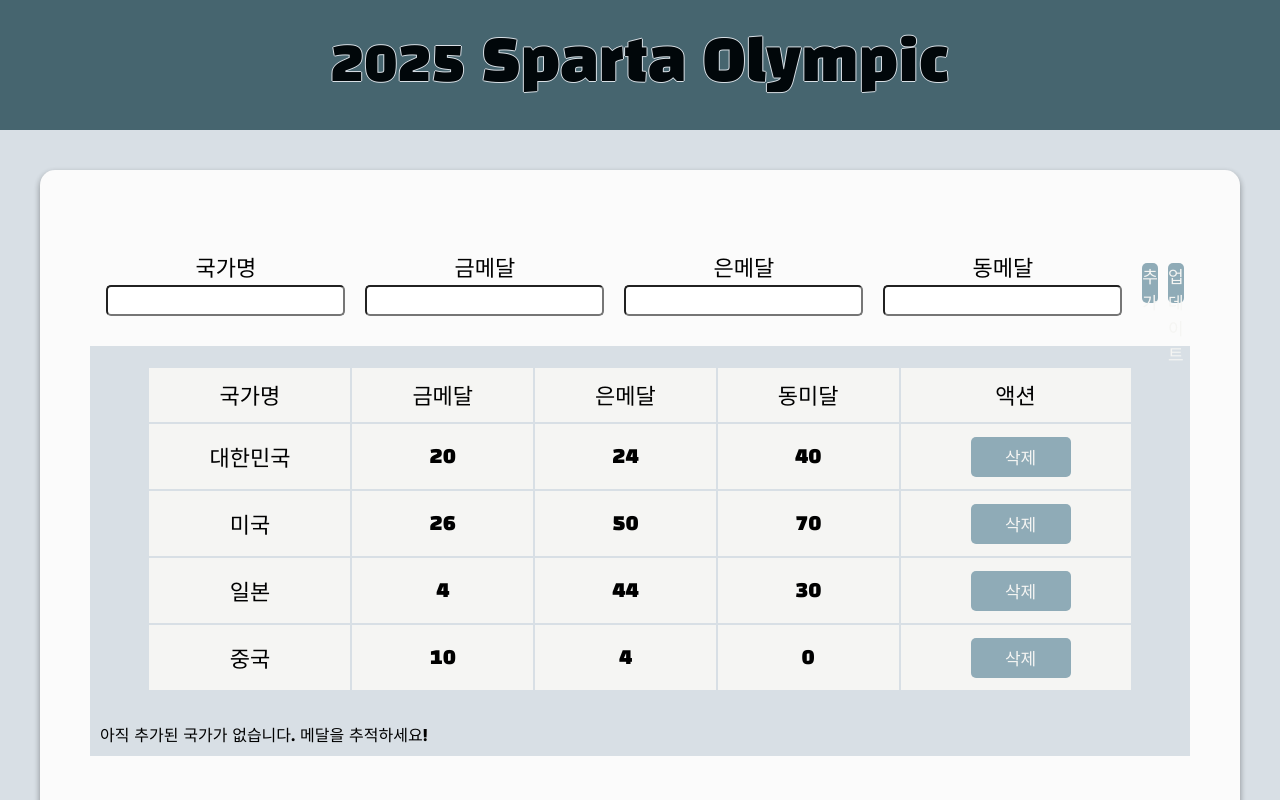
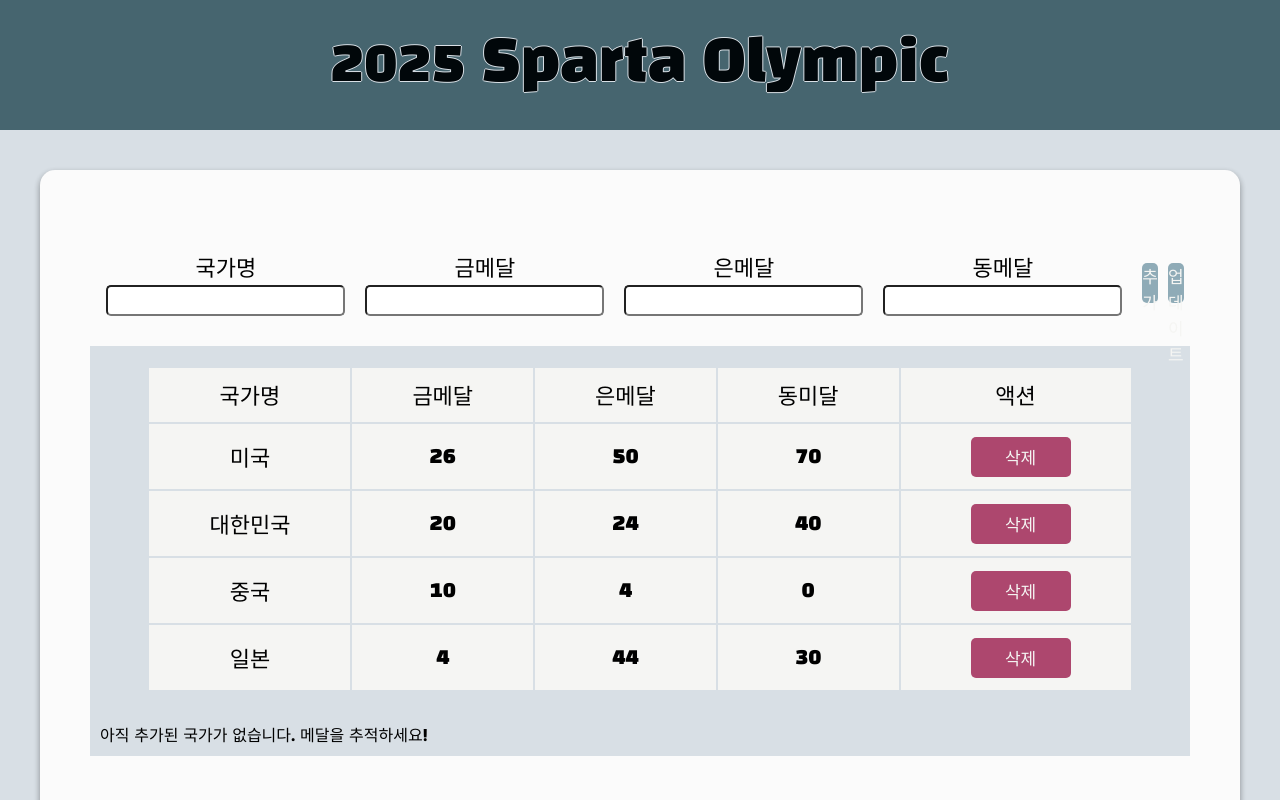
Before and after one commit to verdantgreeny/olympic-medal-tracker, a React (Vite) app: page / in a window 1280 px wide. Shown: the top 800 px of the page. Built offline with nearby package versions, Linux system fonts and the light colour scheme.

Commit message:
feat: 입력 시, 적정성 검증 기능 추가

```diff
--- a/src/App.jsx
+++ b/src/App.jsx
@@ -1,32 +1,77 @@
-import React, {useState} from "react";
+import React, { useState } from "react";
 
 const App = () => {
   const [countries, setCountries] = useState([
-    { id: 1, countryName: "대한민국", gold: 20, silver: 24, bronze: 40 },
-    { id: 2, countryName: "미국", gold: 26, silver: 50, bronze: 70 },
-    { id: 3, countryName: "일본", gold: 4, silver: 44, bronze: 30 },
-    { id: 4, countryName: "중국", gold: 10, silver: 4, bronze: 0 },
-  ]) ;
+    {
+      id: new Date().getTime(),
+      countryName: "대한민국",
+      gold: 20,
+      silver: 24,
+      bronze: 40,
+    },
+    {
+      id: new Date().getTime() + 1,
+      countryName: "미국",
+      gold: 26,
+      silver: 50,
+      bronze: 70,
+    },
+    {
+      id: new Date().getTime() + 2,
+      countryName: "일본",
+      gold: 4,
+      silver: 44,
+      bronze: 30,
+    },
+    {
+      id: new Date().getTime() + 3,
+      countryName: "중국",
+      gold: 10,
+      silver: 4,
+      bronze: 0,
+    },
+  ]);
 
-  const [countryName, setCountryName] = useState(''); //유저의 입력값을 담을 상태
-  const [gold, setGlod] = useState('');
-  const [silver, setSilver] = useState('');
-  const [bronze, setBronze] = useState('');
+  const [countryName, setCountryName] = useState(""); //유저의 입력값을 담을 상태
+  const [gold, setGlod] = useState("");
+  const [silver, setSilver] = useState("");
+  const [bronze, setBronze] = useState("");
 
   const addCountryHandler = () => {
     const newCountry = {
-      id: countries.length + 1,
+      id: new Date().getTime(),
       countryName: countryName,
       gold: gold,
       silver: silver,
       bronze: bronze,
     };
 
-    setCountries([...countries, newCountry]);
+    //입력 시, 적정성 검증
+    if (!countryName) {
+      alert("국가이름을 입력해주세요!");
+      return;
+    } else if (!gold || !silver || !bronze) {
+      alert("숫자를 입력해주세요!");
+      return;
+    } else {
+      //이미 등록된 국가일 경우 알림창 뜨게 하기 (중복 국가 처리)
+      const addedCountry = countries.find((country) => {
+        // console.log("new", newCountry);
+        return country.countryName === newCountry.countryName;
+      });
+      // console.log("added", addedCountry);
+      if (addedCountry) {
+        alert(`${newCountry.countryName}은(는) 이미 등록된 국가입니다.`);
+      } else {
+        setCountries([...countries, newCountry]);
+      }
+    }
   };
 
+  countries.sort((a, b) => b.gold - a.gold);
+
   const deleteCountryHandler = (id) => {
-    const newCountryList = countries.filter((country)=>country.id !== id);
+    const newCountryList = countries.filter((country) => country.id !== id);
     setCountries(newCountryList);
   };
 
@@ -39,23 +84,35 @@ const App = () => {
         <section className="input-container">
           <div className="input-box">
             <div>국가명</div>
-            <input value={countryName} type="text"
-             onChange={(e) => setCountryName(e.target.value)}/>
+            <input
+              value={countryName}
+              type="text"
+              onChange={(e) => setCountryName(e.target.value)}
+            />
           </div>
           <div className="input-box">
             <div>금메달</div>
-            <input value={gold} type="number"
-             onChange={(e) => setGlod(e.target.value)}/>
+            <input
+              value={gold}
+              type="number"
+              onChange={(e) => setGlod(e.target.value)}
+            />
           </div>
           <div className="input-box">
             <div>은메달</div>
-            <input value={silver} type="number"
-             onChange={(e) => setSilver(e.target.value)}/>
+            <input
+              value={silver}
+              type="number"
+              onChange={(e) => setSilver(e.target.value)}
+            />
           </div>
           <div className="input-box">
             <div>동메달</div>
-            <input value={bronze} type="number"
-             onChange={(e) => setBronze(e.target.value)}/>
+            <input
+              value={bronze}
+              type="number"
+              onChange={(e) => setBronze(e.target.value)}
+            />
           </div>
           <button onClick={addCountryHandler}> 추가 </button>
           <button> 업데이트 </button>
@@ -74,7 +131,13 @@ const App = () => {
             </thead>
             <tbody>
               {countries.map((country) => {
-                return <Country country={country} key={country.id} deleteCountryHandler={deleteCountryHandler}/>;
+                return (
+                  <Country
+                    country={country}
+                    key={country.id}
+                    deleteCountryHandler={deleteCountryHandler}
+                  />
+                );
               })}
             </tbody>
           </table>
@@ -98,7 +161,12 @@ function Country(props) {
       <td>{props.country.silver}</td>
       <td>{props.country.bronze}</td>
       <td>
-        <button onClick={() => props.deleteCountryHandler(props.country.id)}>삭제</button>
+        <button
+          id="delete-btn"
+          onClick={() => props.deleteCountryHandler(props.country.id)}
+        >
+          삭제
+        </button>
       </td>
     </tr>
   );
--- a/src/index.css
+++ b/src/index.css
@@ -66,10 +66,24 @@ button {
 button:hover {
   cursor: pointer;
   margin-top: 2px;
-  background-color: #D8DFE5;
+  background-color: rgb(190, 200, 208);
 }
 
 button:active {
+  margin-top: -1px;
+}
+
+#delete-btn {
+  background-color: #ad476e;
+}
+
+#delete-btn:hover {
+  cursor: pointer;
+  margin-top: 2px;
+  background-color: #bc8ea0;
+}
+
+#delete-btn:active {
   margin-top: -1px;
 }
 
```
